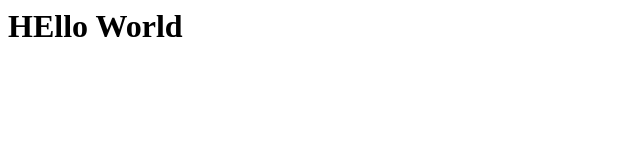
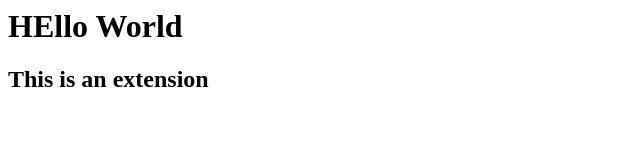
Before and after one commit to Rostan0511/gitandgithub, a plain HTML site: page index.html in a window 1280 px wide. Shown: the whole page, without its empty margins (0-640 px from the left). Drawn offline with Linux system fonts and the light colour scheme.

Commit message:
Second Commit

```diff
--- a/index.html
+++ b/index.html
@@ -1 +1,2 @@
 <h1>HEllo World</h1>
+<h2>This is an extension</h2>
```
